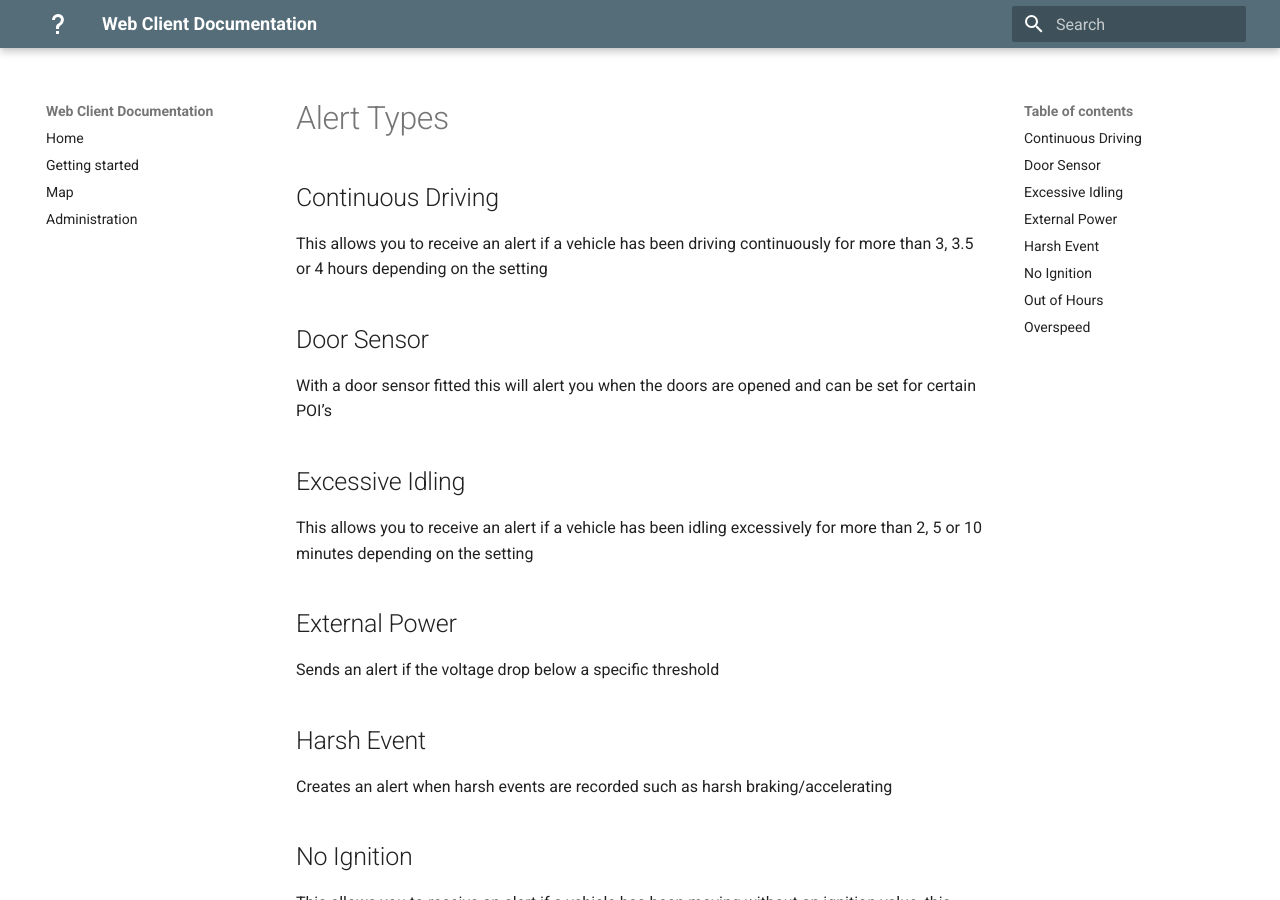
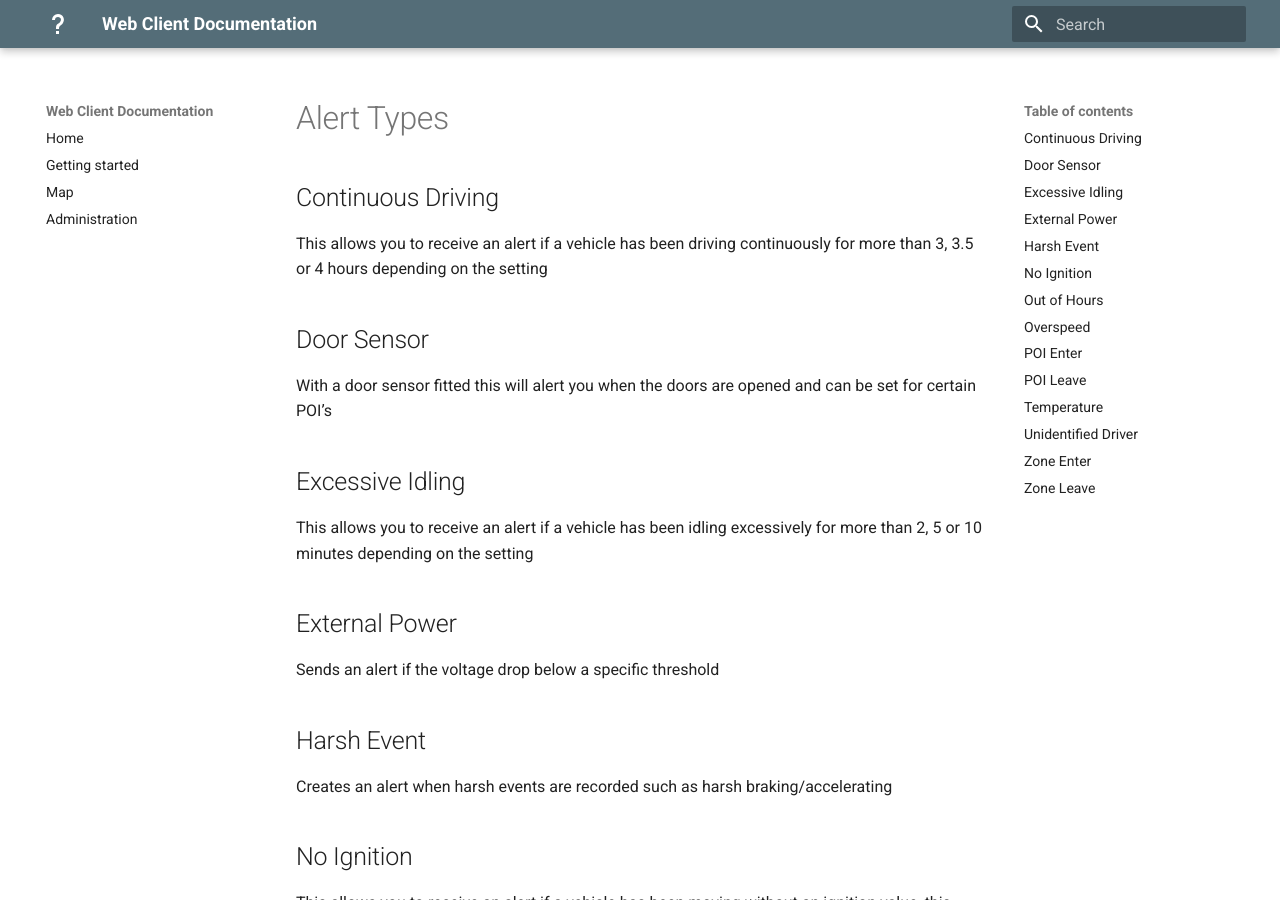
Before and after one commit to fonixtelematics/user-manual, an MkDocs documentation site: the page built from docs/Alert Types.md, in a window 1280 px wide and 900 px high. Built offline with MkDocs 1.6.1 and Material for MkDocs 9.7.7, drawn with Linux system fonts in a browser that asks for light colours; some of the changed lines change nothing that is shown.

Commit message:
docs/Alert Types.md updated from https://stackedit.io/

```diff
--- a/docs/Alert Types.md
+++ b/docs/Alert Types.md
@@ -36,29 +36,29 @@
 
 **Roadspeed** – Fixed mph or Percentage over speed limit
 
-**POI Enter**
+## POI Enter
 
 This allows you to receive an alert if an asset enters a POI
 
-**POI Leave**
+## POI Leave
 
 This allows you to receive an alert if an asset leaves a POI
 
-**Temperature**
+## Temperature
 
 With a temperature probe fitted this will alert you if the temperature drops below or goes above a set temperature
 
-**Unidentified Driver**
+## Unidentified Driver
 
 Alerts you if an unidentified driver is driving when you have driver ID fitted.
 
-**Zone Enter**
+## Zone Enter
 
 Receive an alert when an asset enters a specified zone
 
-**Zone Leave**
+## Zone Leave
 
 Receive an alert when an asset enters a specified zone
 <!--stackedit_data:
-eyJoaXN0b3J5IjpbOTA3NTM2ODM4XX0=
+eyJoaXN0b3J5IjpbLTU3NTM0NDIwXX0=
 -->
```
